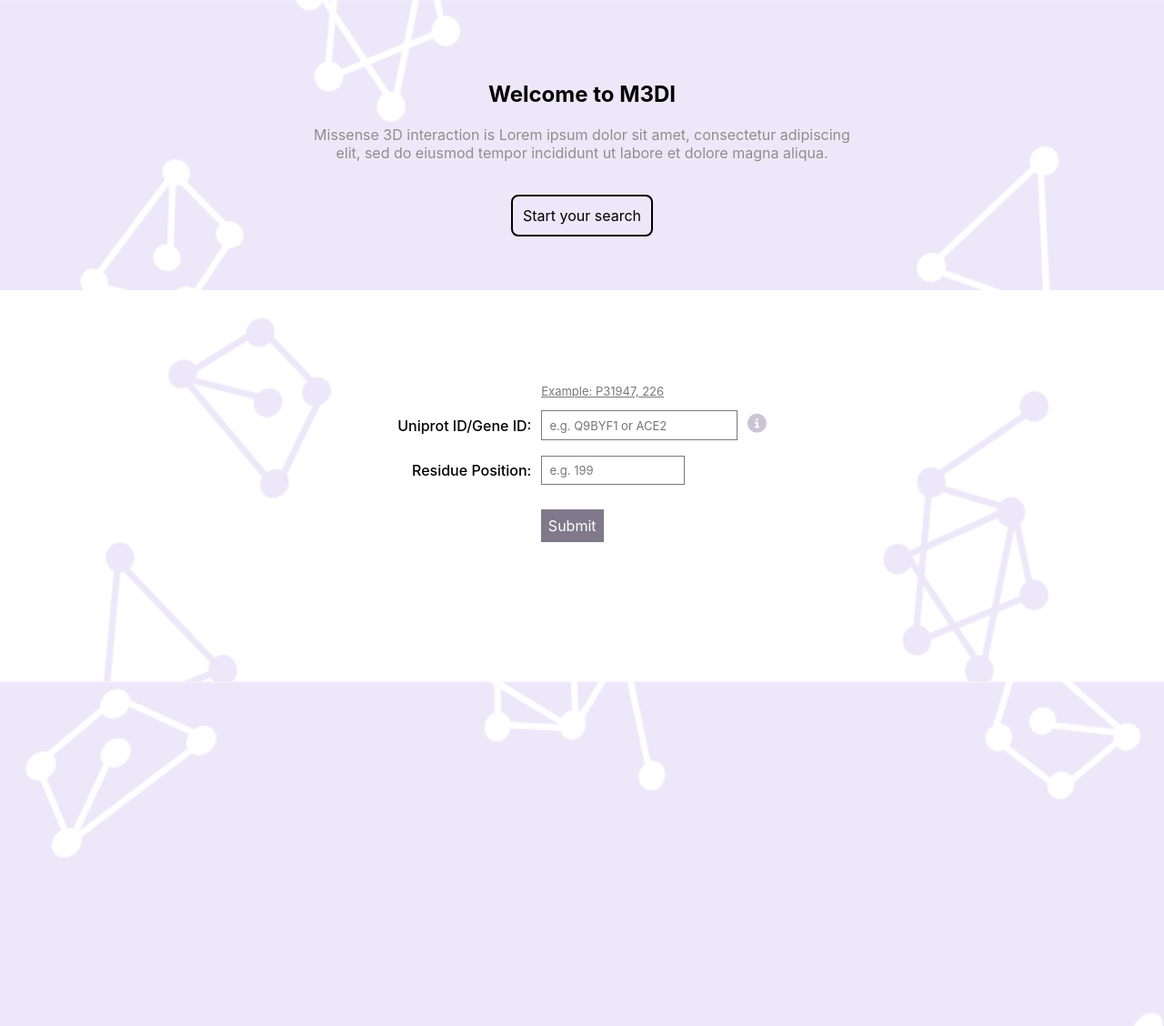
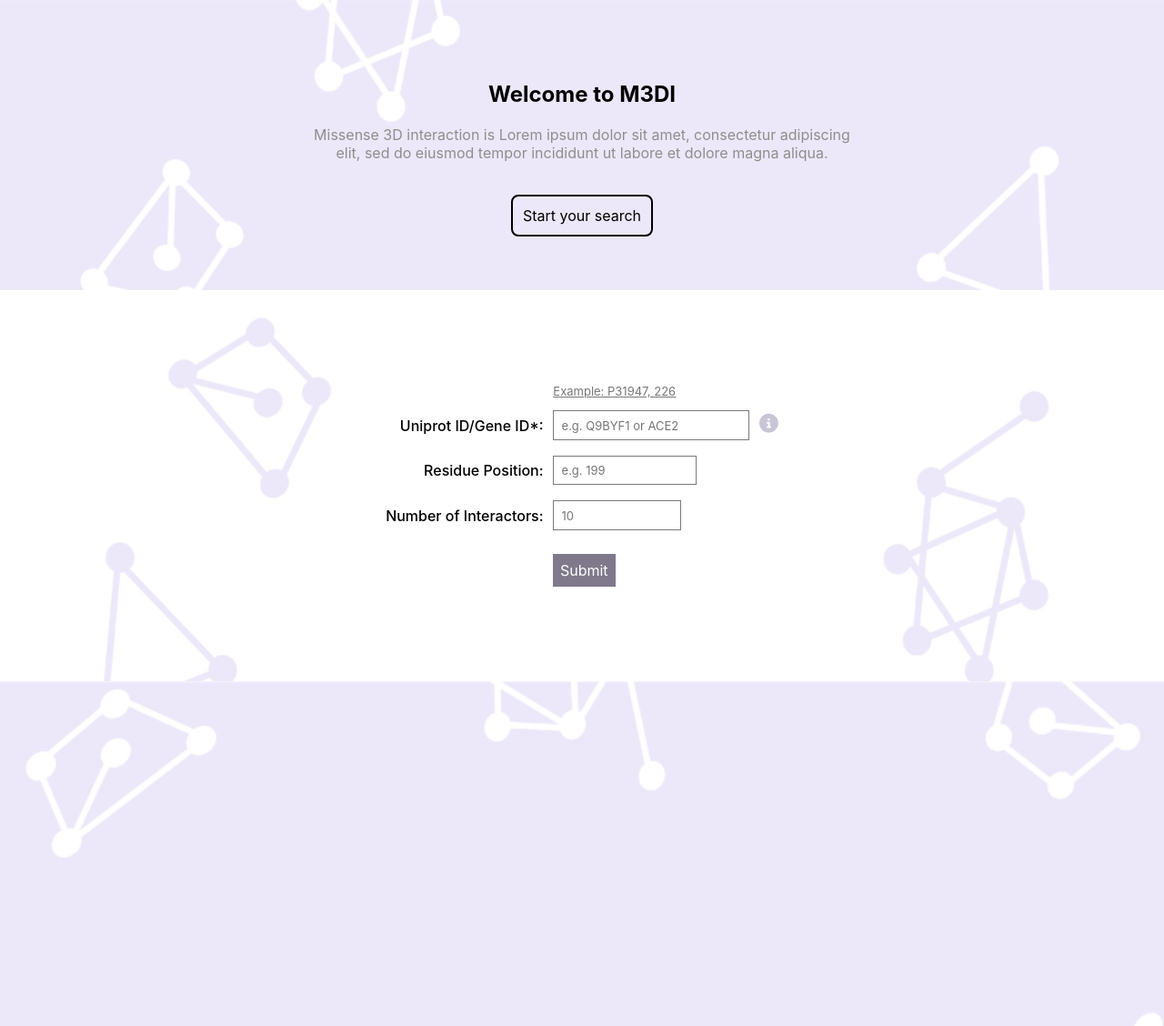
Before and after one commit to cleozhangk6/m3di_front, a Django app: page /m3di/ in a window 1280 px wide. Shown: the part 117-1245 px from the top of the page at 91% size. Run offline with Django 3.2, Linux system fonts and the light colour scheme; some libraries are stand-ins or nearby versions.

Commit message:
added LIMIT number as input

```diff
--- a/m3di/static/m3di/scripts.js
+++ b/m3di/static/m3di/scripts.js
@@ -5,7 +5,7 @@ function populate_uniprot(){
 
 function populate_uniprot2(){
   document.getElementById('input_uni').value="P09651";
-  document.getElementById('input_var').value="10";
+  document.getElementById('input_var').value="11";
 }
 
 // 8
--- a/m3di/static/m3di/styles.css
+++ b/m3di/static/m3di/styles.css
@@ -263,10 +263,11 @@ footer .container{
 
 .search-bar .container {
     width: 100%;
-    height: 70px;
+    height: auto;
     margin-right:auto;
     margin-left: auto;
     padding-top: 20px;
+    padding-bottom: 18px;
     position: relative;
     background-color: #EDE8F9;
 }
--- a/m3di/templates/m3di/index.html
+++ b/m3di/templates/m3di/index.html
@@ -33,7 +33,7 @@
               </td>
             </tr>
               <tr>
-                <td class="right"><label>Uniprot ID/Gene ID:</label></td>
+                <td class="right"><label>Uniprot ID/Gene ID*:</label></td>
                 <td class="left">
                   <input id="input_uni" name="q" type="text" placeholder="e.g. Q9BYF1 or ACE2" size="21px">
                   <i class="fa-solid fa-circle-info"></i>
@@ -44,6 +44,12 @@
               <td class="right"><label>Residue Position:</label></td>
               <td class="left">
                 <input id="input_var" name="v" type="text" placeholder="e.g. 199"  size="14px">
+              </td>
+            </tr>
+            <tr>
+              <td class="right"><label>Number of Interactors:</label></td>
+              <td class="left">
+                <input id="input_lim" name="l" type="text" placeholder="10"  size="12px">
               </td>
             </tr>
             <tr>
--- a/m3di/templates/m3di/main.html
+++ b/m3di/templates/m3di/main.html
@@ -8,10 +8,12 @@
   <div class="search-bar">
     <div class="container">
       <form action="{% url 'm3di:main' %}" method="get">
-          Uniprot/Gene ID:
+          Uniprot/Gene ID*:
           <input id="input_uni" name="q" type="text" placeholder="" size="10px">
           Residue Position:
           <input id="input_var" name="v" type="text" placeholder="" size="6px">
+          Number of interactors:
+          <input id="input_lim" name="l" type="text" placeholder="10" size="6px">
           <a href="{% url 'm3di:main' %}">
             <button type="submit">Submit</button></a>
             <a id="example" onclick="populate_uniprot()">e.g.#1</a>
--- a/m3di/views.py
+++ b/m3di/views.py
@@ -23,6 +23,10 @@ def main_UniVar(request):
     if request.method == "GET":
         query_uni = request.GET['q']
         query_var = request.GET['v']
+        if request.GET['l']:
+            query_lim = request.GET['l']
+        else:
+            query_lim = '10'
 
         results_basic = Basicinfo2.objects.filter(uniprot_id__icontains=query_uni)
         results_signal = Signalpeptide.objects.filter(sp_uniprot_id__icontains=query_uni)
@@ -66,8 +70,8 @@ def main_UniVar(request):
             WHERE su1.uniprot_id = %s
                 AND su2.uniprot_id IS NOT NULL AND s.experimental > 0
             ORDER BY s.experimental desc, s.combined_score, s.id
-            LIMIT 10);
-            ''',[query_uni,query_uni])
+            LIMIT %s);
+            ''',[query_uni,query_uni,int(query_lim)])
 
         # Use a list as an SQL parameter in Python:
         # Call tuple(list) to convert the list into a tuple object.
```
